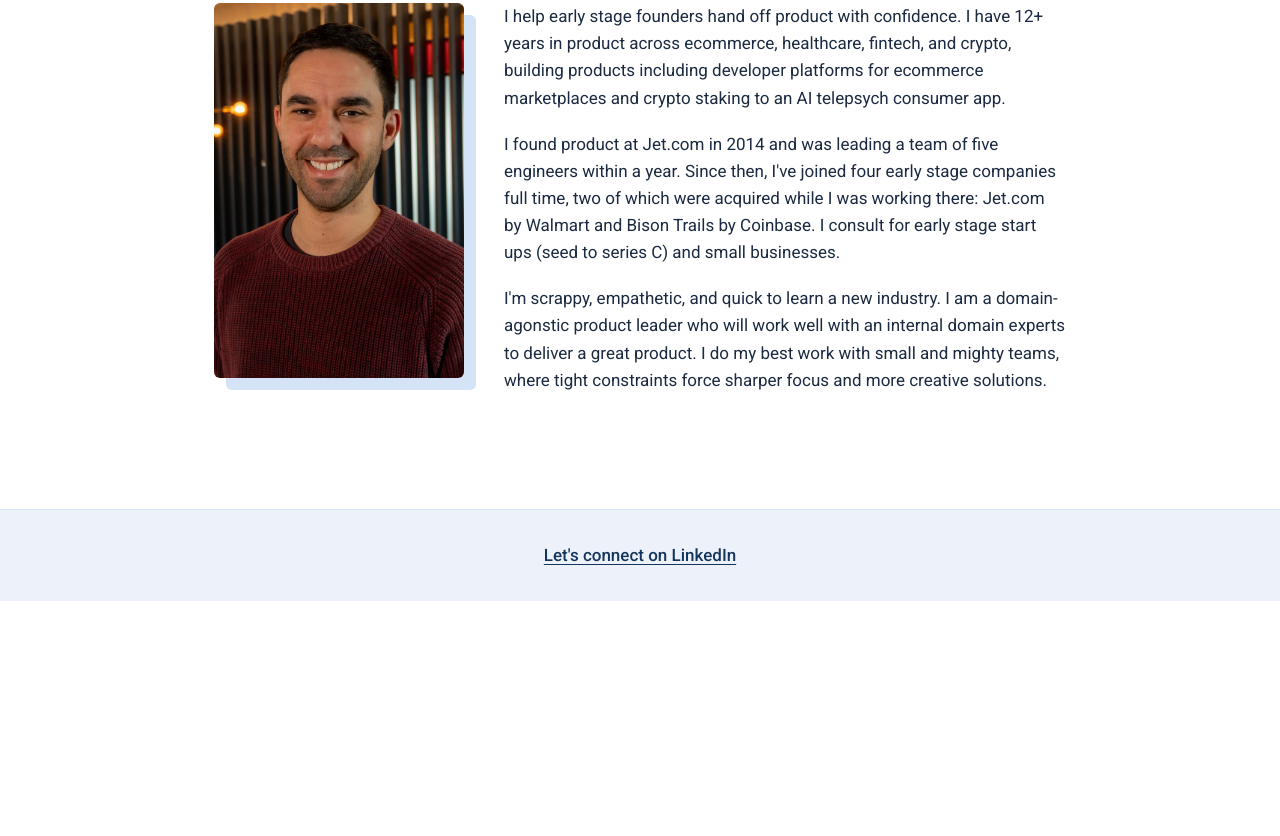
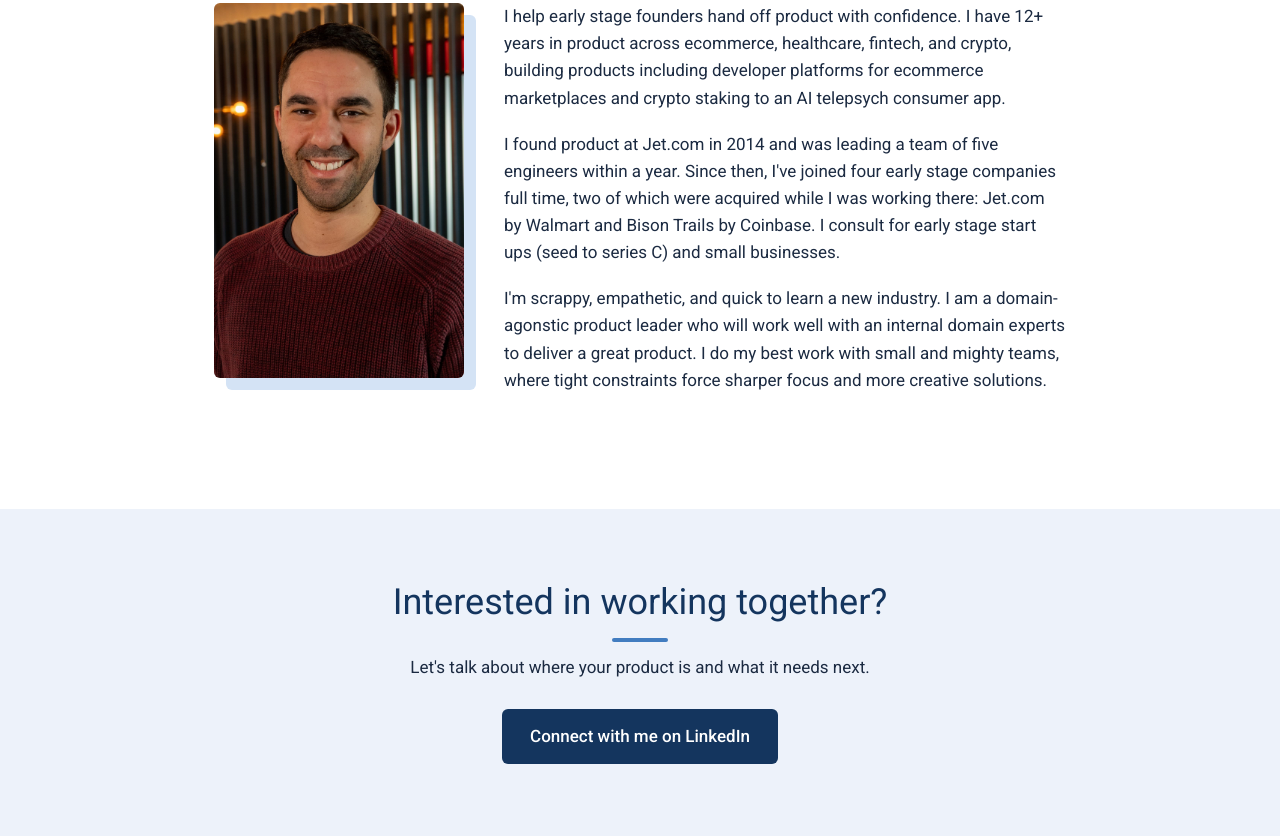
Before and after one commit to nickboccardi/marketing-website, a plain HTML site: page index.html in a window 1280 px wide. Shown: the part 2327-3163 px from the top of the page. Before the commit the page ends 2928 px from the top, so only its background shows below. Drawn offline with Linux system fonts and the light colour scheme.

Commit message:
Replace footer with closing LinkedIn CTA section
Co-Authored-By: Claude Sonnet 5.5 <noreply@anthropic.com>
Claude-Session: https://claude.ai/code/session_01PBKDmyfg6pJAeB2SkupCfk

```diff
--- a/index.html
+++ b/index.html
@@ -49,9 +49,13 @@
   @keyframes roll-x { from { transform:translateX(-319px); } to { transform:translateX(320px); } }
   @keyframes roll-spin { from { transform:rotate(0); } to { transform:rotate(797deg); } }
   @media (prefers-reduced-motion:reduce) { .illo * { animation:none !important; } }
-  footer { background:var(--wash); border-top:1px solid var(--mist); padding:32px 24px; text-align:center; }
-  footer a { color:var(--navy); font-weight:500; text-decoration:underline; text-underline-offset:3px; }
-  footer a:hover, footer a:focus-visible { color:var(--blue); }
+  .cta { background:var(--wash); padding:72px 24px; text-align:center; }
+  .cta h2 { margin-bottom:12px; }
+  .cta h2::after { margin:14px auto 0; }
+  .cta p { margin:0 0 28px; }
+  .btn { display:inline-block; background:var(--navy); color:#fff; font-weight:500; text-decoration:none; padding:14px 28px; border-radius:6px; transition:background .15s; }
+  .btn:hover { background:var(--blue); }
+  .btn:focus-visible { outline:3px solid var(--blue); outline-offset:3px; }
   @media (max-width:720px) {
     .about { grid-template-columns:1fr; }
     .about img { max-width:250px; }
@@ -113,9 +117,11 @@
     </div>
   </section>
 </main>
-<footer id="contact">
-  <p style="margin:0"><a href="https://www.linkedin.com/in/nickboccardi/" target="_blank" rel="noopener noreferrer">Let's connect on LinkedIn</a></p>
-</footer>
+<section class="cta" id="contact">
+  <h2>Interested in working together?</h2>
+  <p>Let's talk about where your product is and what it needs next.</p>
+  <a class="btn" href="https://www.linkedin.com/in/nickboccardi/" target="_blank" rel="noopener noreferrer">Connect with me on LinkedIn</a>
+</section>
 <script>
   // Start animations when each illustration scrolls into view
   (function () {
```
